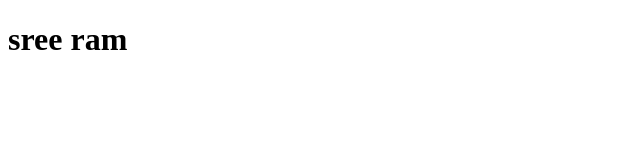
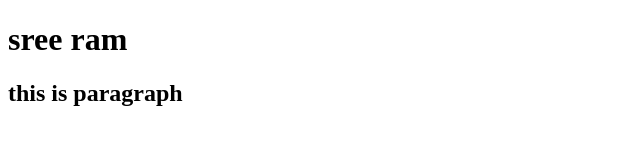
Before and after one commit to ram5865/HTML-Project-1, a plain HTML site: page index.html in a window 1280 px wide. Shown: the whole page, without its empty margins (0-640 px from the left). Drawn offline with Linux system fonts and the light colour scheme.

Commit message:
first code

```diff
--- a/index.html
+++ b/index.html
@@ -7,5 +7,6 @@
 </head>
 <body>
     <h1>sree ram</h1>
+    <h2>this is paragraph</h2>
 </body>
 </html>
```
